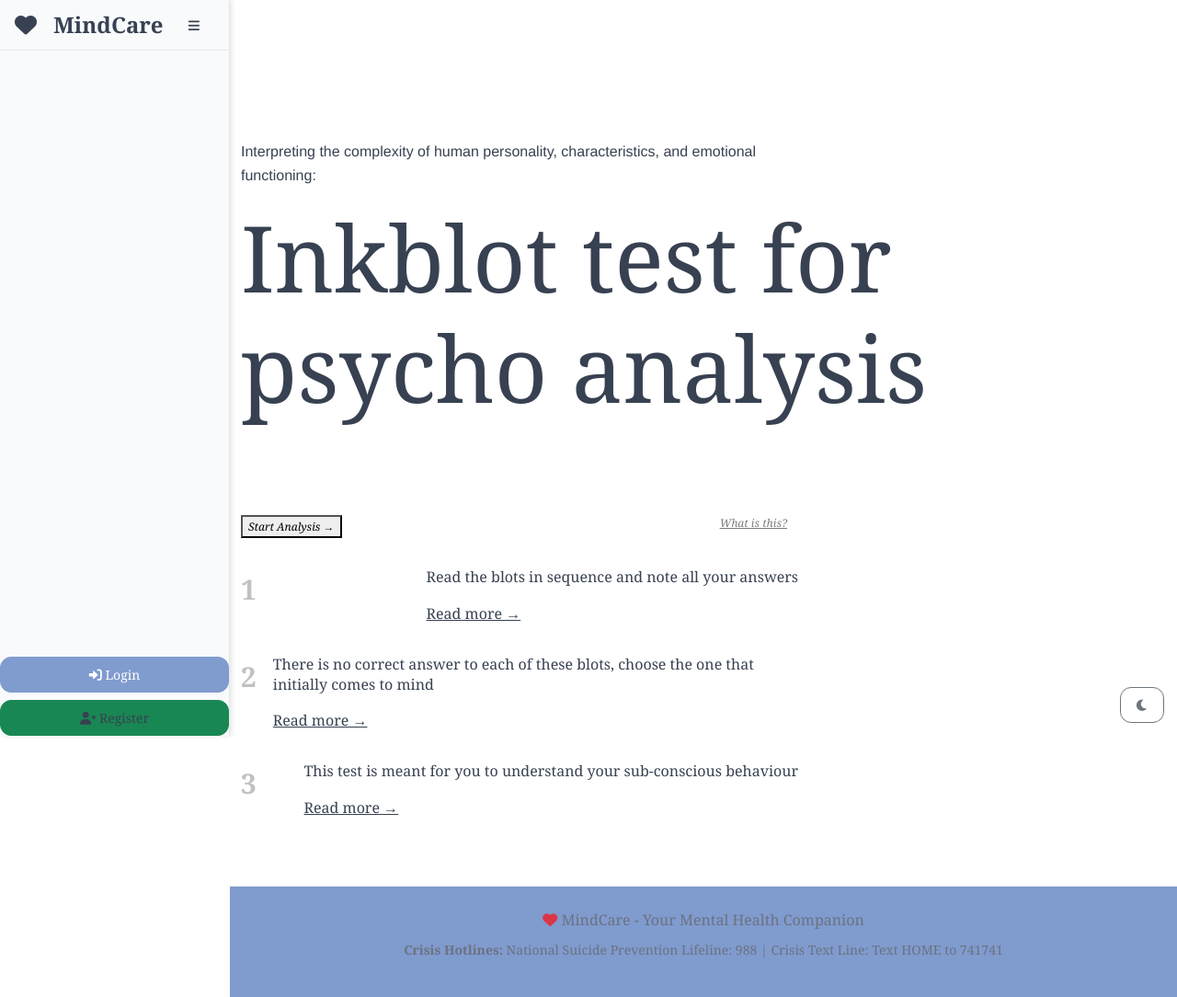
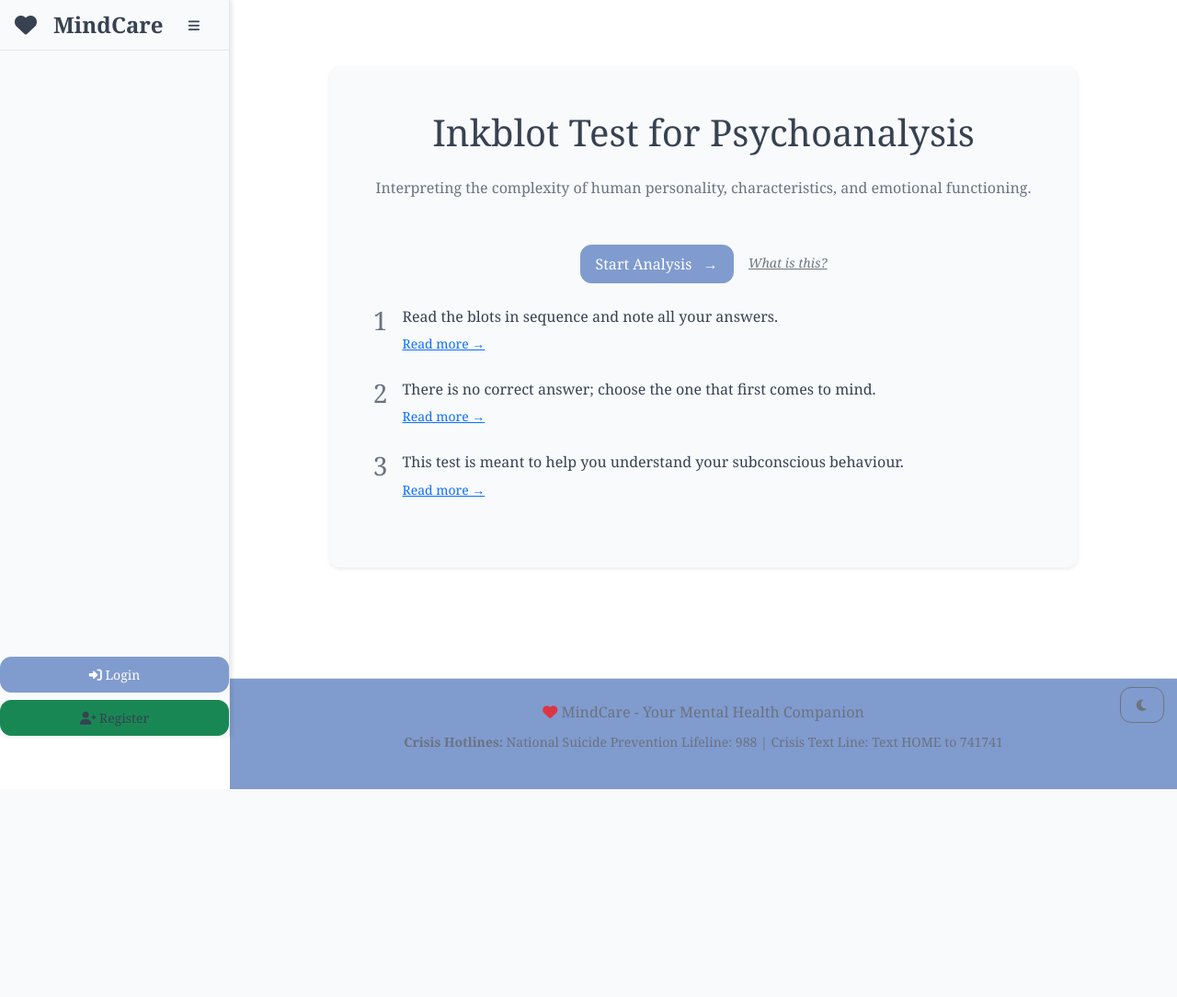
Before and after one commit to SarangRao20/SIH-MentalHealth, a Python web app: template templates/inkblot/start.html in a window 1280 px wide. Shown: the whole page at 92% size. After the commit the page ends 858 px from the top, so only its background shows below. Run offline with Jinja, Linux system fonts and the light colour scheme; the template is opened without the code that fills it, so the values that code supplies are empty.

Commit message:
inkblot fix

```diff
--- a/templates/inkblot/start.html
+++ b/templates/inkblot/start.html
@@ -1,32 +1,47 @@
 {% extends 'base.html' %}
 {% block content %}
-<div style="margin:8em 25em 0 0;">
-	<p style="font-family:Helvetica;">Interpreting the complexity of human personality, characteristics, and emotional functioning:</p>
-	<h1 style="font-size:100px;width:876px;margin:0 0 1em 0;font-weight:460;">Inkblot test for psycho analysis</h1>
-	<div style="display:flex;align-items:flex-start;justify-content:space-between;flex-wrap:wrap;">
-		<a href="{{ url_for('inkblot_userinfo') }}">
-			<button style="border-radius:0;font-size:12px;font-style:italic;text-transform:none;">Start Analysis &#8594;</button>
+<div class="container py-5">
+    <div class="row justify-content-center">
+        <div class="col-md-10">
+            <div class="card border-0 shadow-sm p-5 text-center">
+                <h1 class="fw-light mb-4">Inkblot Test for Psychoanalysis</h1>
+                <p class="text-muted mb-5">
+                    Interpreting the complexity of human personality, characteristics,
+                    and emotional functioning.
+                </p>
+
+                <div class="d-flex justify-content-center align-items-center mb-4">
+                    <a href="{{ url_for('inkblot_userinfo') }}" class="btn btn-primary me-3">
+                        Start Analysis &nbsp; &#8594;
                     </a>
-		<a href="{{ url_for('about') }}" style="color:#7D7D7D;font-style:italic;font-size:12px;margin-right:1em;">What is this?</a>
-		<div style="display:flex;align-items:flex-start;justify-content:space-between;width:100%;margin-top:2em;">
-			<p style="color:#C1C1C1;font-weight:bold;font-size:30px;margin:0 18px 0 0;">1</p>
+                    <a href="{{ url_for('about') }}" class="text-secondary fst-italic small">
+                        What is this?
+                    </a>
+                </div>
+
+                <div class="text-start">
+                    <div class="d-flex mb-4">
+                        <h3 class="me-3 text-muted">1</h3>
                         <div>
-				<p style="margin-top:0;line-height:133%;">Read the blots in sequence and note all your answers</p>
-				<a href="{{ url_for('about') }}" style="color:inherit;">Read more &#8594;</a>
+                            <p class="mb-1">Read the blots in sequence and note all your answers.</p>
+                            <a href="{{ url_for('about') }}" class="small">Read more →</a>
                         </div>
                     </div>
-		<div style="display:flex;align-items:flex-start;justify-content:space-between;width:100%;margin-top:2em;">
-			<p style="color:#C1C1C1;font-weight:bold;font-size:30px;margin:0 18px 0 0;">2</p>
+                    <div class="d-flex mb-4">
+                        <h3 class="me-3 text-muted">2</h3>
                         <div>
-				<p style="margin-top:0;line-height:133%;">There is no correct answer to each of these blots, choose the one that initially comes to mind</p>
-				<a href="{{ url_for('about') }}" style="color:inherit;">Read more &#8594;</a>
+                            <p class="mb-1">There is no correct answer; choose the one that first comes to mind.</p>
+                            <a href="{{ url_for('about') }}" class="small">Read more →</a>
                         </div>
                     </div>
-		<div style="display:flex;align-items:flex-start;justify-content:space-between;width:100%;margin-top:2em;">
-			<p style="color:#C1C1C1;font-weight:bold;font-size:30px;margin:0 18px 0 0;">3</p>
+                    <div class="d-flex mb-4">
+                        <h3 class="me-3 text-muted">3</h3>
                         <div>
-				<p style="margin-top:0;line-height:133%;">This test is meant for you to understand your sub-conscious behaviour</p>
-				<a href="{{ url_for('about') }}" style="color:inherit;">Read more &#8594;</a>
+                            <p class="mb-1">This test is meant to help you understand your subconscious behaviour.</p>
+                            <a href="{{ url_for('about') }}" class="small">Read more →</a>
+                        </div>
+                    </div>
+                </div>
             </div>
         </div>
     </div>
```
Also changed, not shown: templates/inkblot/about.html (+13 -4 lines), templates/inkblot/beforestart.html (+20 -10 lines), templates/inkblot/inkblot.html (+25 -12 lines), templates/inkblot/userinfo.html (line endings or trailing spaces). Lines whose indentation alone changed are shown as unchanged.
